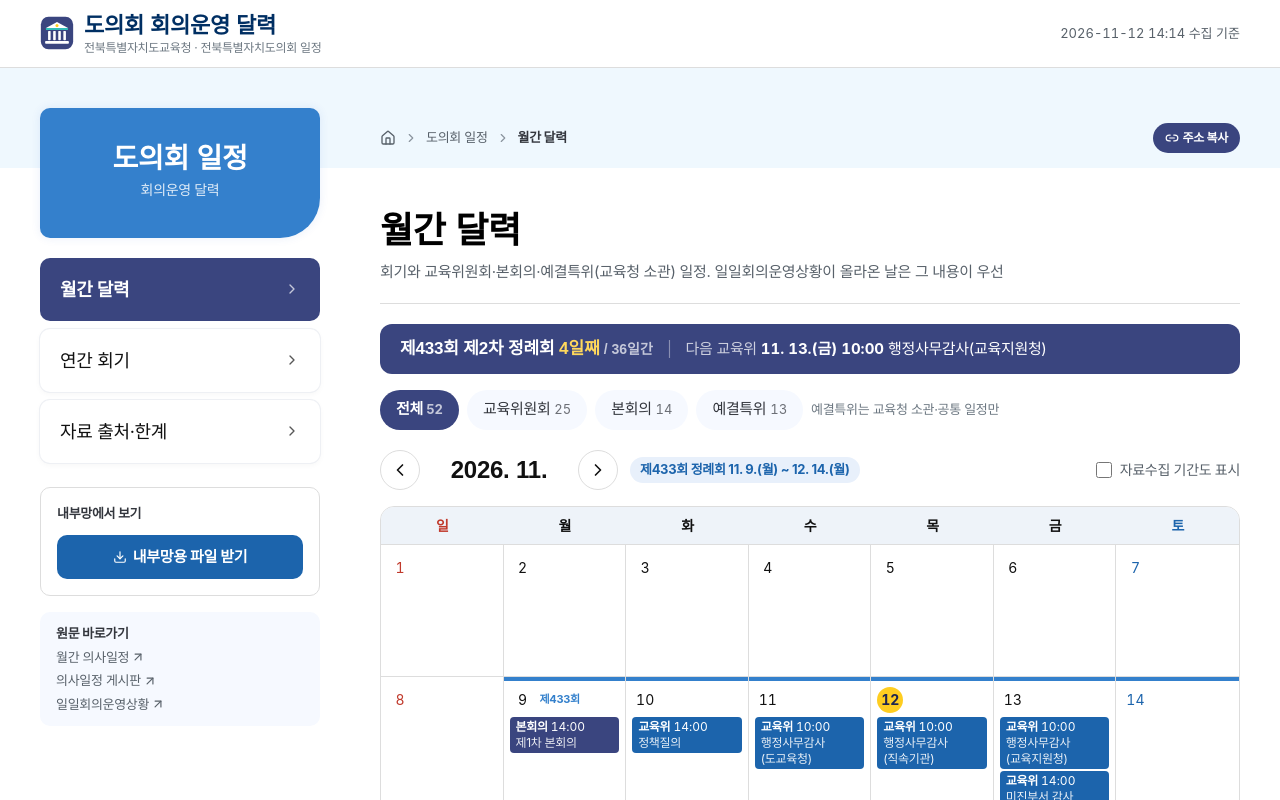
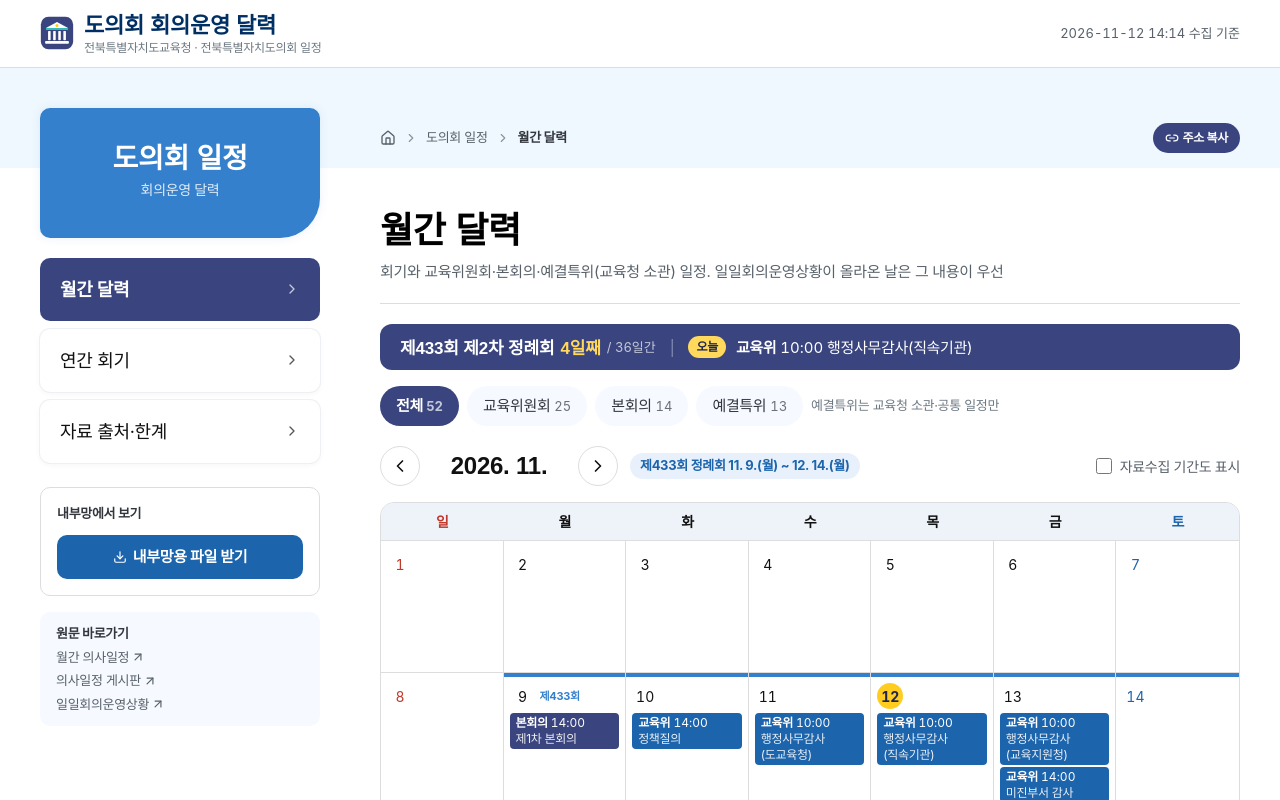
Before and after one commit to kain9012-bit/jbe-council-calendar, a React (Vite) app: page / in a window 1280 px wide. Shown: the top 800 px of the page. Built offline with nearby package versions, Linux system fonts and the light colour scheme; a web font is replaced by a local one.

Commit message:
띠에 오늘 의회 일정, 줄 맞춤

```diff
--- a/src/App.tsx
+++ b/src/App.tsx
@@ -166,41 +166,58 @@ const ScopeBar: React.FC<ScopeProps> = ({ data, body, setBody }) => {
   );
 };
 
-/* ---------- 한 줄 띠 — 달력에 없는 두 가지: 회기 몇째 날, 다음 교육위 ---------- */
+/* ---------- 한 줄 띠 — 회기 몇째 날 + 오늘 의회 일정(없으면 다음 회의) ---------- */
 const Hero: React.FC<{ data: Payload }> = ({ data }) => {
   const t = today();
   const s = sessionOn(data.sessions, t);
   const next = data.sessions.find((x) => x.start > t);
-  const nextEdu = visible(data.events, '교육위원회', false)
-    .filter((e) => e.start > t)
-    .sort((a, b) => a.start.localeCompare(b.start) || byTime(a, b))[0];
+  const all = visible(data.events, '', false);
+  const todays = onDay(all, t).sort(byTime);
+  // 회의체마다 첫 일정만, 나머지는 '외 ○건'
+  const firsts = todays.filter((e, i) => todays.findIndex((x) => x.body === e.body) === i);
+  const rest = todays.length - firsts.length;
+  const upcoming = all.filter((e) => e.start > t).sort((a, b) => a.start.localeCompare(b.start) || byTime(a, b))[0];
   const name = (x: { title: string }) => x.title.replace('전북특별자치도의회 ', '');
+  const item = (e: CEvent) => (
+    <span key={`${e.body}${e.time}${e.text}`} className="whitespace-nowrap">
+      <b>{short(e.body)}</b> <span className="tabular-nums">{/^\d/.test(e.time) ? e.time : ''}</span> {firstLine(e)}
+    </span>
+  );
   return (
-    <section className="flex flex-wrap items-center gap-x-3.5 gap-y-1 rounded-[12px] bg-[var(--nr-p2)] px-4 py-3 sm:px-5 text-white text-[14px] sm:text-[15px]">
-      <b className="nr-title text-[16px] sm:text-[17px] font-bold">
+    <section className="flex flex-wrap items-center gap-x-3.5 gap-y-1.5 rounded-[12px] bg-[var(--nr-p2)] px-4 py-3 sm:px-5 text-white text-[14px] sm:text-[15px] leading-[1.4]">
+      <span className="inline-flex items-center gap-1.5 whitespace-nowrap">
         {s ? (
           <>
-            {name(s)} <span className="text-[#ffd85c] tabular-nums">{daysBetween(s.start, t)}일째</span>
-            <span className="text-[13px] sm:text-[14px] opacity-70 tabular-nums"> / {daysBetween(s.start, s.end)}일간</span>
+            <b className="nr-title text-[16px] sm:text-[17px] leading-none translate-y-[1px]">{name(s)}</b>
+            <b className="nr-title text-[16px] sm:text-[17px] leading-none translate-y-[1px] text-[#ffd85c] tabular-nums">{daysBetween(s.start, t)}일째</b>
+            <span className="text-[13px] opacity-70 tabular-nums">/ {daysBetween(s.start, s.end)}일간</span>
           </>
         ) : next ? (
           <>
-            폐회 중 · 다음 회기 <span className="text-[#ffd85c] tabular-nums">{daysBetween(t, next.start) - 1}일 뒤</span>
-            <span className="text-[13px] sm:text-[14px] opacity-70 tabular-nums"> {name(next)} {md(next.start)}부터</span>
+            <b className="nr-title text-[16px] sm:text-[17px] leading-none translate-y-[1px]">폐회 중</b>
+            <span className="text-[13px] opacity-80 tabular-nums">다음 회기 {name(next)} {md(next.start)}부터 ({daysBetween(t, next.start) - 1}일 뒤)</span>
           </>
         ) : (
-          '폐회 중 · 등록된 다음 회기 없음'
+          <b className="nr-title text-[16px] sm:text-[17px] leading-none translate-y-[1px]">폐회 중</b>
         )}
-      </b>
+      </span>
       <span className="hidden sm:inline opacity-40" aria-hidden="true">|</span>
-      <span className="min-w-0">
-        <span className="opacity-75">다음 교육위</span>{' '}
-        {nextEdu ? (
+      <span className="min-w-0 flex flex-wrap items-center gap-x-2.5 gap-y-1">
+        {todays.length ? (
           <>
-            <b className="tabular-nums">{md(nextEdu.start)} {/^\d/.test(nextEdu.time) ? nextEdu.time : ''}</b> {firstLine(nextEdu)}
+            <span className="rounded-full bg-[#ffd85c] text-[#1d2550] px-2 h-[22px] inline-flex items-center text-[12px] font-bold">오늘</span>
+            {firsts.map(item)}
+            {rest > 0 && <span className="opacity-75 whitespace-nowrap">외 {rest}건</span>}
           </>
         ) : (
-          '등록된 일정 없음'
+          <>
+            <span className="opacity-75">오늘 회의 없음{upcoming ? ' ·' : ''}</span>
+            {upcoming && (
+              <span className="whitespace-nowrap">
+                <span className="opacity-75">다음</span> <b className="tabular-nums">{md(upcoming.start)}</b> {item(upcoming)}
+              </span>
+            )}
+          </>
         )}
       </span>
     </section>
```
